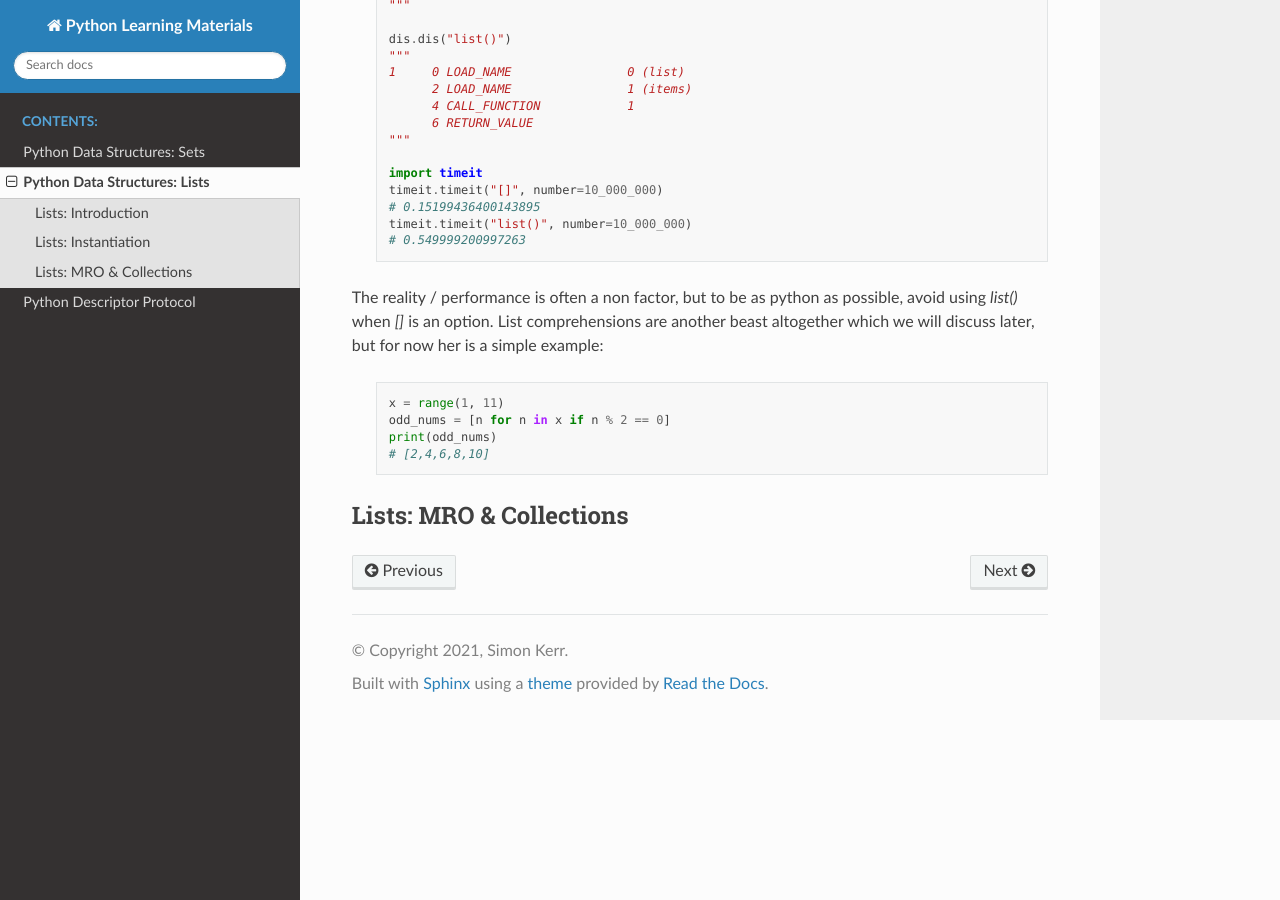
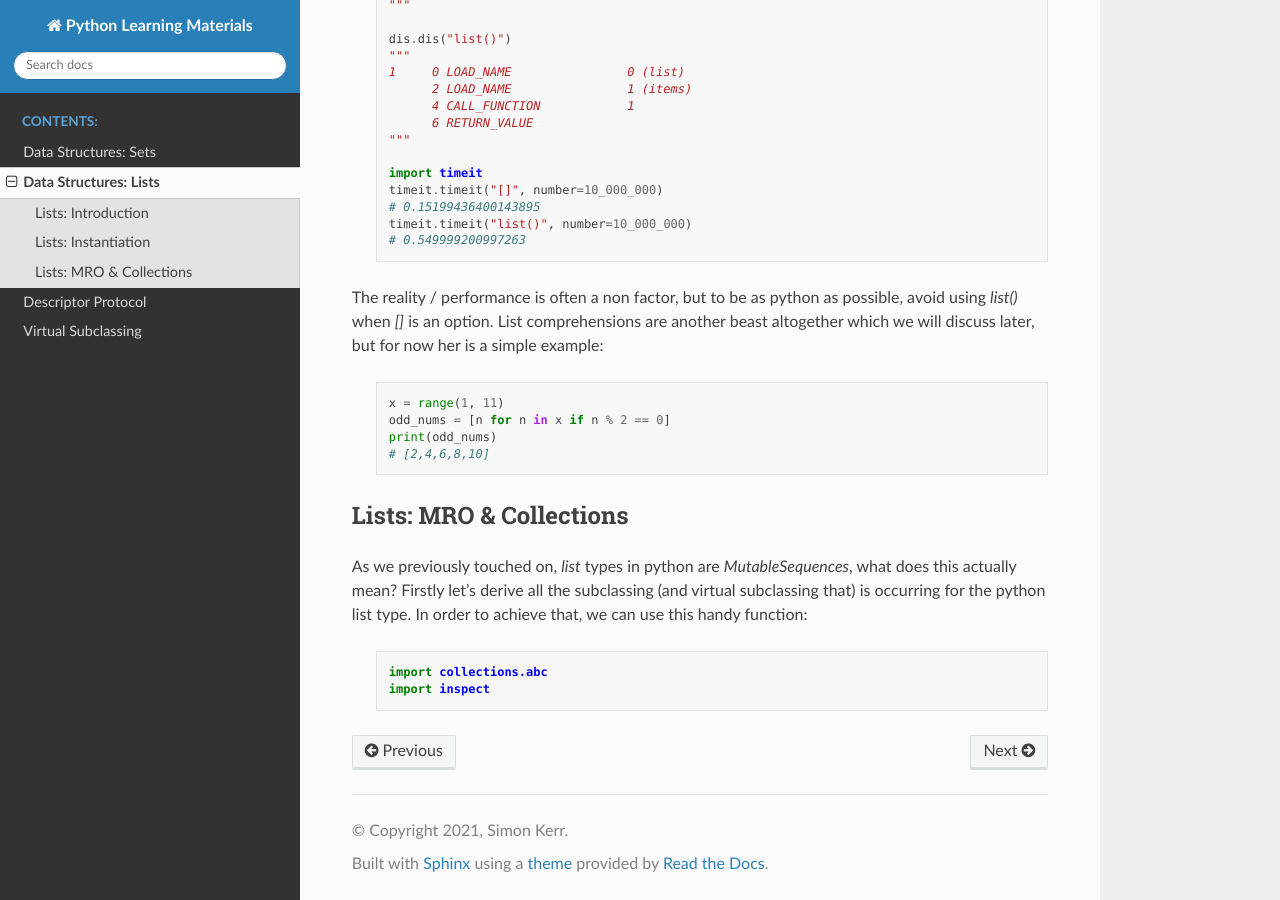
Before and after one commit to symonk/pydocs, a Sphinx documentation site: the page built from docs/source/_data_structures/lists.rst, in a window 1280 px wide and 900 px high, scrolled down 738 px. Built offline with Sphinx 7.4.7 and the Read the Docs theme 2.0.0, drawn with Linux system fonts in a browser that asks for light colours; some of the changed text lies outside the part shown.

Commit message:
making a start on virtual subclassing, refactoring prefixes, bit more on lists

```diff
--- a/docs/source/_data_structures/lists.rst
+++ b/docs/source/_data_structures/lists.rst
@@ -1,5 +1,5 @@
-Python Data Structures: Lists
-==============================
+Data Structures: Lists
+======================
 
 Lists: Introduction
 --------------------
@@ -59,3 +59,12 @@
 
 Lists: MRO & Collections
 -------------------------
+
+As we previously touched on, `list` types in python are `MutableSequences`, what does this actually mean?  Firstly
+let's derive all the subclassing (and virtual subclassing that) is occurring for the python list type.  In order
+to achieve that, we can use this handy function:
+
+    .. code-block:: python
+
+        import collections.abc
+        import inspect
--- a/docs/source/_data_structures/sets.rst
+++ b/docs/source/_data_structures/sets.rst
@@ -1,5 +1,5 @@
-Python Data Structures: Sets
-============================
+Data Structures: Sets
+=====================
 
 Python sets are:
 
--- a/docs/source/descriptor_protocol.rst
+++ b/docs/source/descriptor_protocol.rst
@@ -1,5 +1,5 @@
-Python Descriptor Protocol
-===========================
+Descriptor Protocol
+====================
 
 Descriptors: Intro
 ----------------------------
--- a/docs/source/index.rst
+++ b/docs/source/index.rst
@@ -8,6 +8,7 @@
    _data_structures/sets
    _data_structures/lists
    descriptor_protocol
+   virtual_subclassing
 
 
 
```
Also changed, not shown: docs/source/open_ctx_manager.rst (deleted, +0 -7 lines), docs/source/virtual_subclassing.rst (added, +32 -0 lines).
